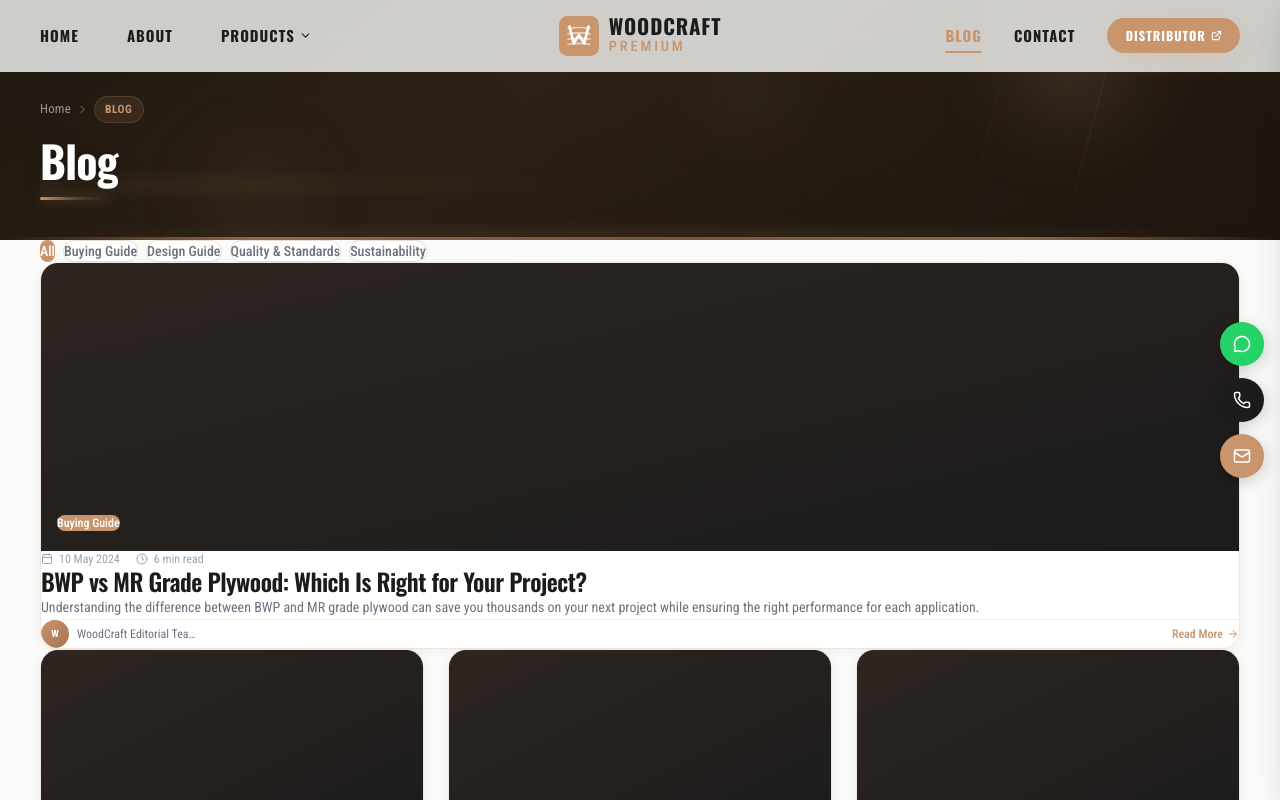
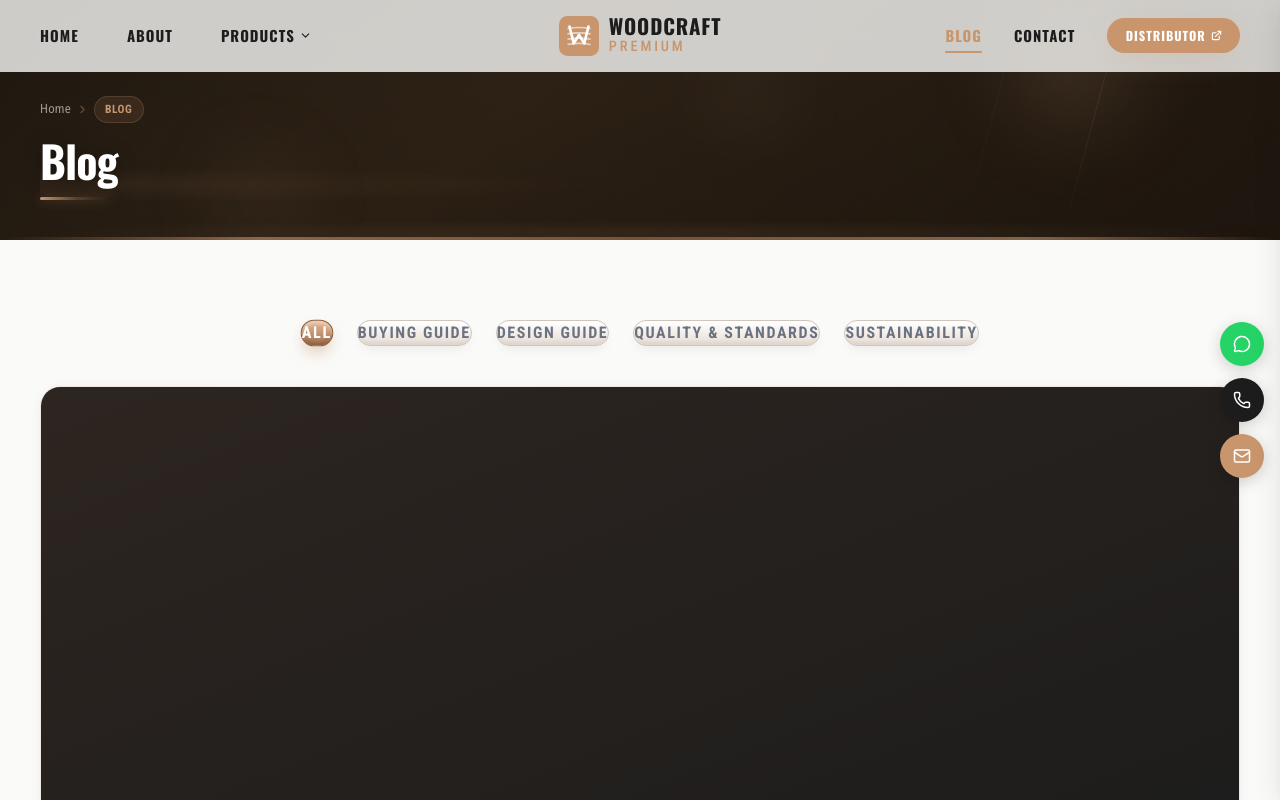
Before and after one commit to helpinfinitedev-ux/vishvnathtraders-fe, a Next.js app: page /blogs in a window 1280 px wide. Shown: the top 800 px of the page. Built offline with nearby package versions, Linux system fonts and the light colour scheme.

Commit message:
add blogs listing page and reusable BlogCard component

```diff
--- a/app/blogs/page.tsx
+++ b/app/blogs/page.tsx
@@ -27,7 +27,7 @@ export default function BlogsPage() {
   const [featuredPost, ...restPosts] = filtered;
 
   return (
-    <div className="bg-[#fafaf8] min-h-screen">
+    <>
       {/* ── Page Banner ── */}
       <PageBanner
         title="Blog"
@@ -37,9 +37,10 @@ export default function BlogsPage() {
         ]}
       />
 
-      <div className="container-site py-10 md:py-16">
+      <section className="section-pad bg-[#fafaf8] min-h-screen">
+        <div className="container-site">
           {/* Category filter chips */}
-        <div className="flex flex-wrap gap-2 mb-10" role="tablist" aria-label="Filter by blog category">
+          <div className="flex flex-wrap justify-center gap-4 md:gap-6 items-center mb-12 md:mb-16" style={{ marginBottom: "40px" }} role="tablist" aria-label="Filter by blog category">
             {categories.map((cat) => (
               <button
                 key={cat}
@@ -47,10 +48,10 @@ export default function BlogsPage() {
                 aria-selected={activeCategory === cat}
                 onClick={() => setActiveCategory(cat)}
                 className={cn(
-                "px-4 py-2 rounded-full text-sm font-medium transition-all duration-200",
+                  "px-10 py-4 md:px-12 md:py-4 rounded-full text-sm sm:text-base font-bold tracking-widest uppercase transition-all duration-300 relative text-center",
                   activeCategory === cat
-                  ? "bg-[#c8956c] text-white"
-                  : "bg-white border border-[#e8ddd4] text-[#6b7280] hover:border-[#c8956c] hover:text-[#c8956c]"
+                    ? "bg-gradient-to-b from-[#e3b895] to-[#a8744e] text-white shadow-[0_8px_16px_-4px_rgba(200,149,108,0.6),inset_0_3px_4px_rgba(255,255,255,0.4),inset_0_-3px_4px_rgba(0,0,0,0.2)] border border-[#905e3b] scale-[1.02]"
+                    : "bg-gradient-to-b from-[#ffffff] to-[#e8ddd4] text-[#6b7280] shadow-[0_6px_12px_-4px_rgba(0,0,0,0.08),inset_0_3px_4px_rgba(255,255,255,0.9),inset_0_-3px_4px_rgba(0,0,0,0.05)] border border-[#d0c5bc] hover:text-[#a8744e] hover:-translate-y-0.5 hover:shadow-[0_8px_16px_-4px_rgba(200,149,108,0.25),inset_0_3px_4px_rgba(255,255,255,0.9),inset_0_-3px_4px_rgba(0,0,0,0.05)]"
                 )}
               >
                 {cat}
@@ -59,7 +60,7 @@ export default function BlogsPage() {
           </div>
 
           {filtered.length === 0 ? (
-          <div className="text-center py-20">
+            <div className="text-center py-20 bg-white rounded-[20px] border border-[#f0e8de]">
               <p className="text-4xl mb-4">📰</p>
               <p className="text-[#6b7280]">No posts in this category yet.</p>
             </div>
@@ -67,14 +68,14 @@ export default function BlogsPage() {
             <>
               {/* Featured post (first) */}
               {featuredPost && (
-              <div className="mb-8">
+                <div className="mb-10 md:mb-12">
                   <BlogCard post={featuredPost} featured />
                 </div>
               )}
 
               {/* Rest of posts grid */}
               {restPosts.length > 0 && (
-              <div className="grid grid-cols-1 md:grid-cols-2 lg:grid-cols-3 gap-6">
+                <div className="grid grid-cols-1 sm:grid-cols-2 lg:grid-cols-3 gap-6 md:gap-8 items-stretch">
                   {restPosts.map((post) => (
                     <BlogCard key={post.id} post={post} />
                   ))}
@@ -83,6 +84,7 @@ export default function BlogsPage() {
             </>
           )}
         </div>
-    </div>
+      </section>
+    </>
   );
 }
--- a/app/components/blogs/BlogCard.tsx
+++ b/app/components/blogs/BlogCard.tsx
@@ -18,10 +18,10 @@ export function BlogCard({ post, featured = false, className }: BlogCardProps) {
   return (
     <article
       className={cn(
-        "group flex flex-col bg-white rounded-[18px] overflow-hidden border border-[#f0e8de]",
+        "group flex flex-col h-full bg-white rounded-[20px] overflow-hidden border border-[#f0e8de]",
         "shadow-[0_2px_12px_rgba(28,28,28,0.05)]",
-        "hover:shadow-[0_8px_28px_rgba(200,149,108,0.14)]",
-        "hover:-translate-y-1 transition-all duration-300",
+        "hover:shadow-[0_6px_24px_rgba(200,149,108,0.12)]",
+        "hover:-translate-y-0.5 transition-all duration-300",
         className
       )}
     >
@@ -30,7 +30,7 @@ export function BlogCard({ post, featured = false, className }: BlogCardProps) {
         <div
           className={cn(
             "relative overflow-hidden bg-gradient-to-br from-[#2d2520] to-[#1c1c1c]",
-            featured ? "h-64 md:h-72" : "h-48"
+            featured ? "h-[300px] md:h-[400px] lg:h-[480px]" : "aspect-[16/10]"
           )}
         >
           {/* Wood-grain decorative overlay */}
@@ -52,16 +52,21 @@ export function BlogCard({ post, featured = false, className }: BlogCardProps) {
           </svg>
 
           {/* Category pill overlay */}
-          <div className="absolute bottom-4 left-4">
-            <Badge variant="wood">{post.category}</Badge>
+          <div className="absolute bottom-6 left-6">
+            <div className="bg-[#c8956c] text-white px-4 py-2 rounded-full text-xs sm:text-sm font-medium shadow-md">
+              {post.category}
+            </div>
           </div>
         </div>
       </Link>
 
       {/* Content */}
-      <div className="flex flex-col flex-1 p-5 md:p-6">
+      <div className={cn(
+        "flex flex-col flex-1",
+        featured ? "p-6 sm:p-8" : "p-5 sm:p-6"
+      )}>
         {/* Meta */}
-        <div className="flex items-center gap-4 mb-3">
+        <div className={cn("flex items-center gap-4", featured ? "mb-3" : "mb-2.5")}>
           <div className="flex items-center gap-1.5 text-xs text-[#9ca3af]">
             <Calendar className="w-3 h-3" />
             {formatDate(post.date)}
@@ -76,9 +81,9 @@ export function BlogCard({ post, featured = false, className }: BlogCardProps) {
         <Link href={`/blogs/${post.slug}`}>
           <h3
             className={cn(
-              "font-serif font-semibold text-[#1c1c1c] leading-snug mb-2.5",
+              "font-serif font-semibold text-[#1c1c1c] leading-snug line-clamp-2",
               "hover:text-[#c8956c] transition-colors duration-200",
-              featured ? "text-xl md:text-2xl" : "text-base md:text-lg"
+              featured ? "text-2xl md:text-3xl lg:text-4xl mb-3" : "text-lg md:text-xl mb-2"
             )}
           >
             {post.title}
@@ -86,13 +91,13 @@ export function BlogCard({ post, featured = false, className }: BlogCardProps) {
         </Link>
 
         {/* Excerpt */}
-        <p className="text-sm text-[#6b7280] leading-relaxed mb-5 flex-1">
-          {truncate(post.excerpt, featured ? 30 : 20)}
+        <p className="text-sm text-[#6b7280] leading-relaxed mb-5 line-clamp-3">
+          {post.excerpt}
         </p>
 
         {/* Author + Read more */}
         <div className="flex items-center justify-between mt-auto pt-4 border-t border-[#f5f0ea]">
-          <div className="flex items-center gap-2">
+          <div className="flex items-center gap-2.5">
             <div className="w-7 h-7 rounded-full bg-gradient-to-br from-[#c8956c] to-[#a8744e] flex items-center justify-center shrink-0">
               <span className="text-white text-[10px] font-semibold">{post.author.charAt(0)}</span>
             </div>
```
Lines whose indentation alone changed are shown as unchanged.
